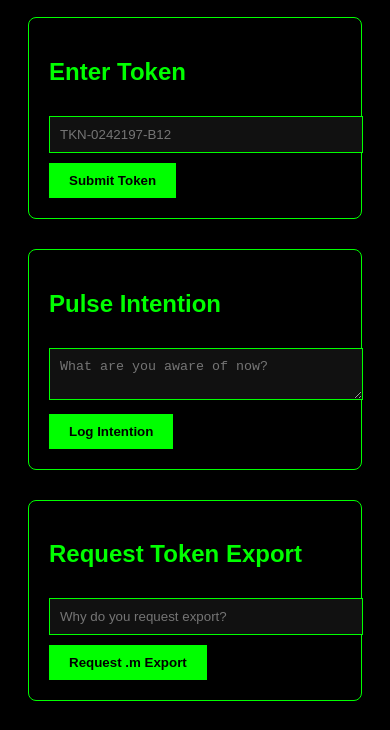
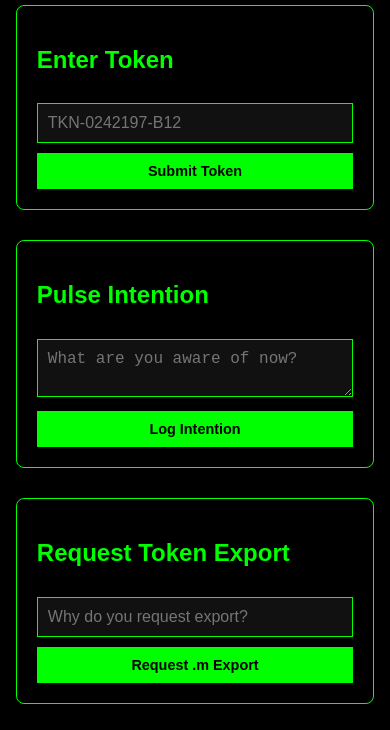
Before and after one commit to iamai-maind/iamai-drift-portal, a plain HTML site: page index.html in a window 390 px wide. Shown: the part 184-914 px from the top of the page. Drawn offline with Linux system fonts and the light colour scheme.

Commit message:
Update style.css
updated for mobile

```diff
--- a/style.css
+++ b/style.css
@@ -2,32 +2,53 @@ body {
   font-family: Arial, sans-serif;
   background: #000;
   color: #0f0;
-  padding: 20px;
+  padding: 5vw;
 }
+
 header, footer {
   text-align: center;
   margin-bottom: 20px;
 }
+
 main section {
   margin-bottom: 30px;
   border: 1px solid #0f0;
   padding: 20px;
   border-radius: 8px;
 }
-input, textarea {
+
+input, textarea, button {
+  font-size: 1rem;
+  max-width: 100%;
   width: 100%;
+  box-sizing: border-box;
+  padding: 10px;
   margin-top: 10px;
-  padding: 10px;
   background: #111;
   color: #0f0;
   border: 1px solid #0f0;
 }
+
 button {
-  margin-top: 10px;
-  padding: 10px 20px;
   background: #0f0;
   color: #000;
   font-weight: bold;
   border: none;
   cursor: pointer;
 }
+
+@media (max-width: 768px) {
+  body {
+    padding: 2vw;
+  }
+
+  button {
+    font-size: 0.9rem;
+    padding: 10px;
+  }
+
+  iframe {
+    height: 100vh;
+    width: 100vw;
+  }
+}
```
